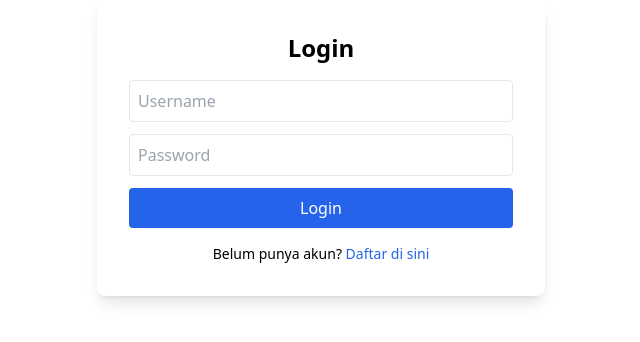
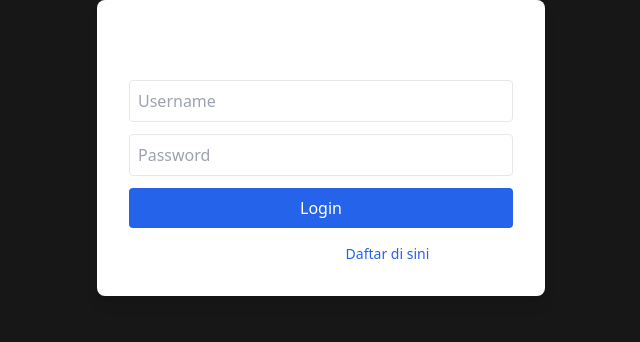
Before and after one commit to pbp-kelompok-f08/ProyekUTS, a Django app: page /login/ in a window 1280 px wide. Shown: the top 342 px of the page, without its empty margins (319-959 px from the left). Run offline with Django 4.2, Linux system fonts and the light colour scheme; parts of the project's set-up code (start-up, migrations or seed data) failed here and were passed over; some libraries are stand-ins or nearby versions.

Commit message:
minor change

```diff
--- a/templates/base.html
+++ b/templates/base.html
@@ -15,7 +15,7 @@
     {% block head %}{% endblock head %}
 </head>
 
-<body>
+<body class="bg-neutral-900 text-white">
     <main>
         {% block content %}{% endblock %}
     </main>
```
